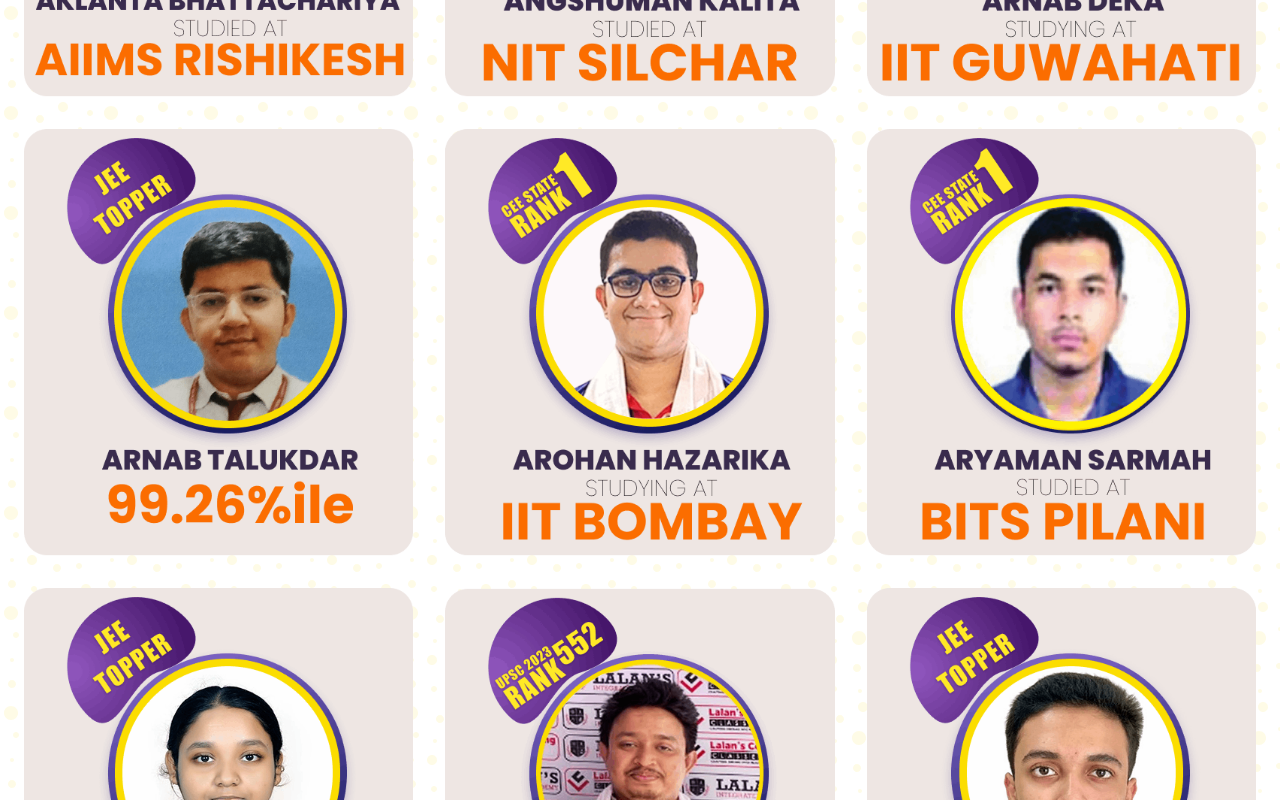
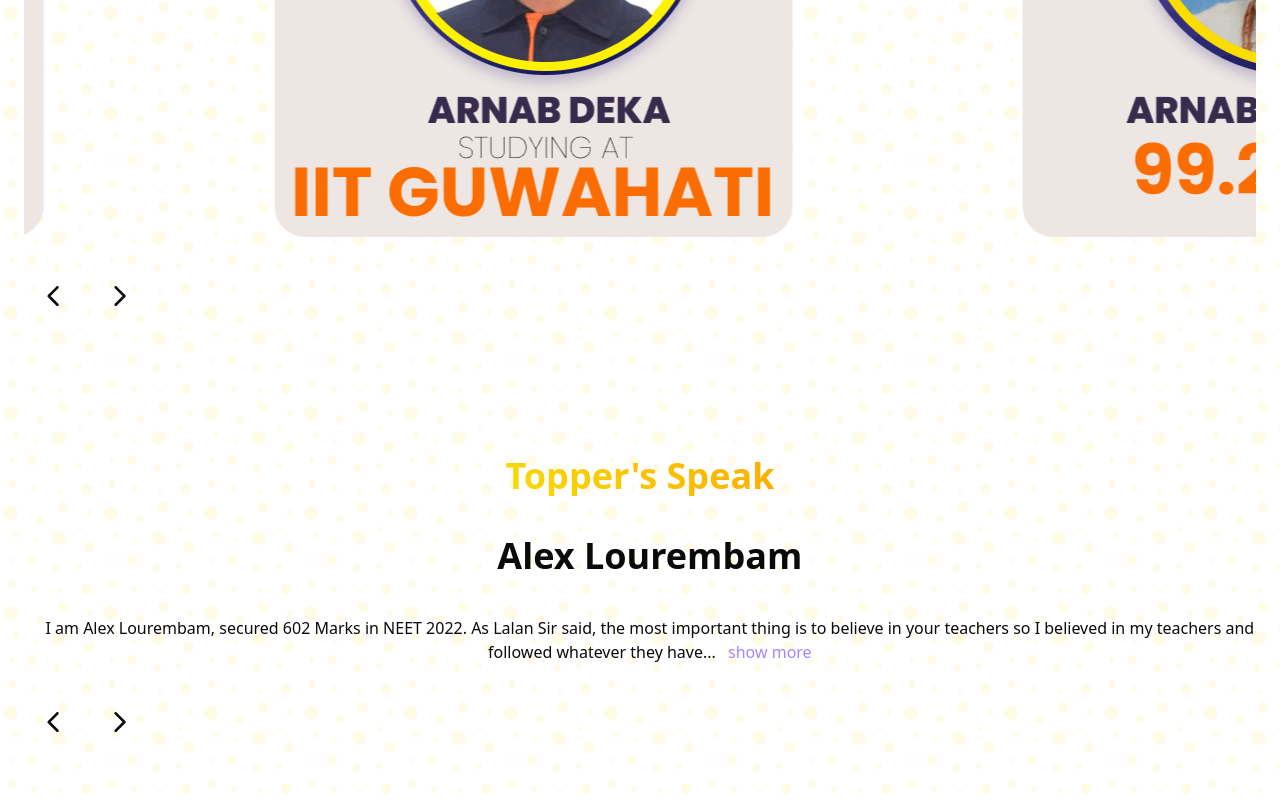
Before and after one commit to DOCTOR29/spm-nextjs, a Next.js app: page /spm-lalans in a window 1280 px wide. Shown: the part 2220-3020 px from the top of the page. Built offline with nearby package versions, Linux system fonts and the light colour scheme.

Commit message:
done with scroll

```diff
--- a/app/(landing Page)/spm-lalans/components/EmblaCorousel.tsx
+++ b/app/(landing Page)/spm-lalans/components/EmblaCorousel.tsx
@@ -10,6 +10,7 @@
 import Autoplay from 'embla-carousel-autoplay'
 import { DotButton, useDotButton } from './EmblaCarouselDotButton'
 import { NextButton, PrevButton, usePrevNextButtons } from './EmblaCarouselArrowButtons'
+import { ReadMore } from './ReadMore'
 
 type PropType = {
   slides?: any[]
@@ -64,14 +65,14 @@
       </div>
     </div>
   </section>:
-    <section className="embla">
+    <section className="embla1">
       <div className="embla__viewport" ref={emblaRef}>
         <div className="embla__container">
           {slides?.map((slide, index) => (
             <div className="embla__slide w-10 sm:w-4xl md:w-full" key={index}>
-
-              <div className="text-4xl font-bold py-10 ">{slide.name }</div>
-              <div className="">{slide.testimonial }</div>
+              <div className="text-4xl font-bold py-10 ">{slide.name}</div>
+              <ReadMore id="read-more-text" text={slide.testimonial}/>
+              {/* <div className="">{slide.testimonial}</div> */}
             </div>
           ))}
         </div>
@@ -89,7 +90,7 @@
               key={index}
               onClick={() => onDotButtonClick(index)}
               className={'embla__dot'.concat(
-                index === selectedIndex ? ' embla__dot--selected' : ''
+                index === selectedIndex ? 'embla__dot--selected' : ''
               )}
             />
           ))}
--- /dev/null
+++ b/app/(landing Page)/spm-lalans/components/ReadMore.tsx
@@ -0,0 +1,51 @@
+import { useState } from 'react'
+
+interface ReadMoreProps {
+  id: string
+  text: string
+  amountOfWords?: number
+}
+
+export const ReadMore = ({ id, text, amountOfWords = 36 }: ReadMoreProps) => {
+  const [isExpanded, setIsExpanded] = useState(false)
+  const splittedText = text.split(' ')
+  const itCanOverflow = splittedText.length > amountOfWords
+  const beginText = itCanOverflow
+    ? splittedText.slice(0, amountOfWords - 1).join(' ')
+    : text
+  const endText = splittedText.slice(amountOfWords - 1).join(' ')
+
+  const handleKeyboard = (e:any) => {
+    if (e.code === 'Space' || e.code === 'Enter') {
+      setIsExpanded(!isExpanded)
+    }
+  }
+
+  return (
+    <p id={id}>
+      {beginText}
+      {itCanOverflow && (
+        <>
+          {!isExpanded && <span>... </span>}
+          <span
+            className={`${!isExpanded && 'hidden'}`}
+            aria-hidden={!isExpanded}
+          >
+            {endText}
+          </span>
+          <span
+            className='text-violet-400 ml-2'
+            role="button"
+            tabIndex={0}
+            aria-expanded={isExpanded}
+            aria-controls={id}
+            onKeyDown={handleKeyboard}
+            onClick={() => setIsExpanded(!isExpanded)}
+          >
+            {isExpanded ? 'show less' : 'show more'}
+          </span>
+        </>
+      )}
+    </p>
+  )
+}
--- a/app/(landing Page)/spm-lalans/css/embla.css
+++ b/app/(landing Page)/spm-lalans/css/embla.css
@@ -3,12 +3,20 @@
     margin: auto;
     --slide-height: 19rem;
     --slide-spacing: 1rem;
-    --slide-size: 70%;
+    --slide-size: 60%;
+  }
+.embla1 {
+    max-width: 78rem;
+    margin: auto;
+    --slide-height: 19rem;
+    --slide-spacing: 1rem;
+    --slide-size: 100%;
   }
   .embla__viewport {
     overflow: hidden;
   }
   .embla__container {
+
     display: flex;
     touch-action: pan-y pinch-zoom;
     margin-left: calc(var(--slide-spacing) * -1);
--- a/app/(landing Page)/spm-lalans/page.tsx
+++ b/app/(landing Page)/spm-lalans/page.tsx
@@ -48,6 +48,7 @@
 const SLIDE_COUNT = 5;
 
 const teachers =['./Teacher/1.webp','./Teacher/2.webp','./Teacher/3.webp','./Teacher/4.webp','./Teacher/5.webp','./Teacher/6.webp','./Teacher/7.webp', './Teacher/8.webp']
+const topper =['./Topper/1.png','./Topper/2.png','./Topper/3.png','./Topper/4.png','./Topper/5.png','./Topper/6.png','./Topper/7.png', './Topper/8.png']
 export default function LandingPage() {
   return (
     <main className="min-h-screen">
@@ -90,13 +91,7 @@
                     className="w-full bg-white/10 border-white/20 text-white placeholder:text-white/70"
                   />
                 </div>
-                {/* <div>
-                  <Input
-                    type="email"
-                    placeholder="Email Address"
-                    className="w-full bg-white/10 border-white/20 text-white placeholder:text-white/70"
-                  />
-                </div> */}
+
                 <div>
                   <Select>
                     <SelectTrigger className="w-full bg-white/10 border-white/20 ">
@@ -216,7 +211,7 @@
             </span>
           </h2>
 
-
+          <EmblaCarousel slides={topper} teacher={true} options={OPTIONS} />
             {/* <Card className="p-8 text-center card-hover bg-white/80 backdrop-blur-sm">
               <Award className="h-16 w-16 text-accent2 mx-auto mb-6" />
               <h3 className="text-3xl font-bold mb-2">1000+</h3>
@@ -229,7 +224,7 @@
             </Card> */}
 
 
-          <div className="grid gap-8   md:grid-cols-3">
+          {/* <div className="grid gap-8   md:grid-cols-3">
             <img src="/Topper/1.png" className="h-full  card-hover  " alt="" />
             <img src="/Topper/2.png" className="h-fit card-hover " alt="" />
             <img src="/Topper/3.png" className="h-fit card-hover " alt="" />
@@ -241,7 +236,7 @@
             <img src="/Topper/9.png" className="h-fit card-hover " alt="" />
             <img src="/Topper/10.png" className="h-fit card-hover " alt="" />
             <img src="/Topper/11.png" className="h-fit card-hover " alt="" />
-            <img src="/Topper/12.png" className="h-fit card-hover " alt="" />
+            <img src="/Topper/12.png" className="h-fit card-hover " alt="" /> */}
 
             {/* <Card className="p-8 text-center card-hover bg-white/80 backdrop-blur-sm">
               <Award className="h-16 w-16 text-accent2 mx-auto mb-6" />
@@ -253,7 +248,7 @@
               <h3 className="text-3xl font-bold mb-2">95%</h3>
               <p className="text-gray-600">Success Rate</p>
             </Card> */}
-          </div>
+          {/* </div> */}
           <div className="text-center mt-8 flex flex-col items-center justify-center">
             <h1 className="text-4xl pt-25 gradient-text font-bold">
               Topper&apos;s Speak
@@ -480,7 +475,7 @@
 {/* Teacher List */}
       <section className="py-20  bg-gradient-to-br from-primary/5 to-secondary/5" >
       <div className="container mx-auto px-6 relative">
-      <div className="max-w-6xl gradient-text text-3xl md:text-6xl py-20 font-bold   mx-auto text-center">
+      <div className="max-w-6xl gradient-text text-3xl md:text-6xl py-10 md:py-20 font-bold   mx-auto text-center">
       Guiding Minds, Shaping Futures – Meet Our Expert Faculties at SPM & Lalan's
 
       </div>
```
